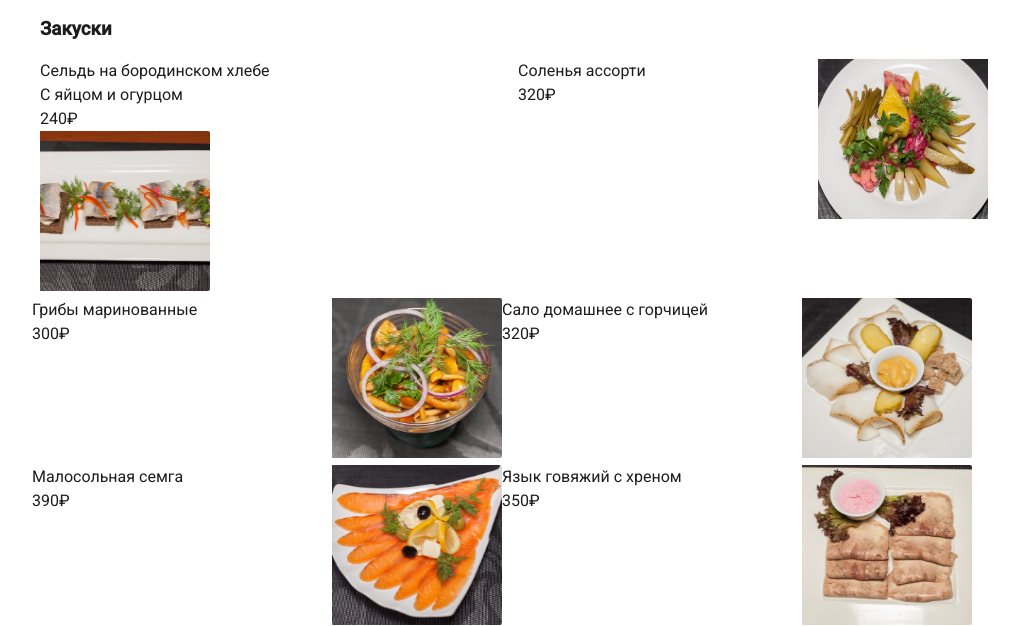
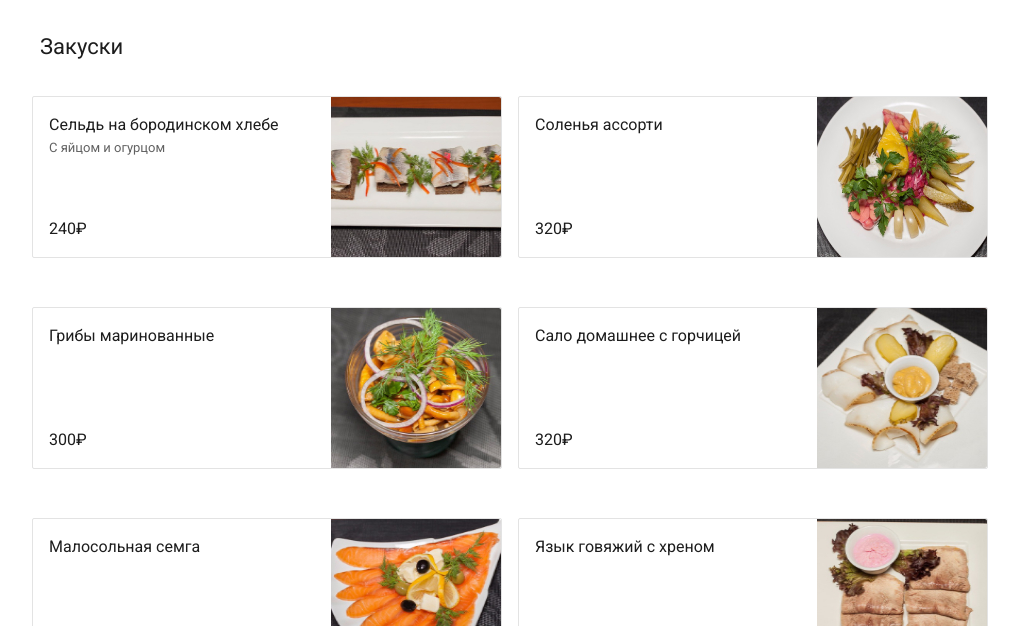
Before and after one commit to Nike2406/Stepik_exercises, a plain HTML site: page Homework_9.4/index.html in a window 1280 px wide. Shown: the part 539-1165 px from the top of the page, without its empty margins (122-1141 px from the left). Drawn offline with Linux system fonts and the light colour scheme.

Commit message:
add cards in snackes

```diff
--- a/Homework_9.4/css/style.css
+++ b/Homework_9.4/css/style.css
@@ -1,3 +1,23 @@
+/*
+.boxes {
+  height: 300px;
+  border: 2px solid green;
+  display: -webkit-flex;
+  display: -moz-flex;
+  display: -ms-flex;
+  display: -o-flex;
+  display: flex;
+  flex-direction: column;
+  justify-content: space-between
+}
+
+.box {
+  height: 100px;
+  width: 100px;
+  background-color: blueviolet;
+}
+*/
+
 body {
   font-family: 'Roboto', sans-serif;
   font-size: 16px;
@@ -66,7 +86,7 @@ a {
   white-space: nowrap;
 }
 
-.advetisement-wrapper>div {
+.advetisement-wrapper > div {
   margin: 0;
   padding: 0;
   margin-top: 54px;
@@ -98,3 +118,51 @@ a {
 .food-navigation__wrapper {
   border-bottom: 1px solid rgba(117, 117, 117, 0.2);
 }
+
+h3.snackes-title {
+  margin: 32px 0;
+  font-weight: normal;
+  font-size: 22px;
+  line-height: 34px;
+}
+
+.snackes-item-description {
+  display: -webkit-flex;
+  display: -moz-flex;
+  display: -ms-flex;
+  display: -o-flex;
+  display: flex;
+  flex-direction: column;
+  justify-content: space-between;
+  padding: 16px;
+}
+
+.snackes-items__wrapper {
+  padding: 0;
+  box-sizing: border-box;
+  border: 1px solid rgba(117, 117, 117, 0.2);
+  border-radius: 2px;
+  margin-bottom: 49px;
+}
+
+.snackes-items__wrapper:hover {
+  background: rgba(117, 117, 117, 0.04);
+  cursor: pointer;
+}
+
+@media (max-width:1023px) {
+  .snackes-items__wrapper {
+    margin-bottom: 32px;
+  }
+}
+
+.snackes-description {
+  font-size: 13px;
+  line-height: 21px;
+  color: #626262;
+}
+
+.snackes-item-img {
+  width: 170px;
+  height: 160px;
+}
--- a/Homework_9.4/index.html
+++ b/Homework_9.4/index.html
@@ -51,22 +51,36 @@
     </div>
   </div>
 
+<!--Sample-->
+<!--
+  <div class="boxes">
+
+    <div class="box">1</div>
+    <div class="box">2</div>
+
+  </div>
+-->
 
   <div class="container">
     <section class="snackes">
       <h3 class="snackes-title">Закуски</h3>
       <div class="row snackes-items">
-        <div class="snackes-item col-sm-6 col-xs-12between-xs">
+        <div class="snackes-item col-md-6 col-xs-12 between-xs">
+          <div class="snackes-items__wrapper col-xs-12 row between-xs">
             <div class="snackes-item-description">
+             <div class="snackes-item-description__wrapper">
                <div class="snackes-title">Сельдь на бородинском хлебе</div>
               <div class="snackes-description">С яйцом и огурцом</div>
+             </div>
               <div class="snackes-price">240&#8381;</div>
             </div>
             <div class="snackes-item-img">
               <img src="img/Snack_1.jpg" alt="Snack_1">
             </div>
           </div>
-        <div class="snackes-item col-sm-6 col-xs-12 row between-xs">
+        </div>
+        <div class="snackes-item col-md-6 col-xs-12 between-xs">
+          <div class="snackes-items__wrapper col-xs-12 row between-xs">
             <div class="snackes-item-description">
               <div class="snackes-title">Соленья ассорти</div>
               <div class="snackes-price">320&#8381;</div>
@@ -75,7 +89,9 @@
               <img src="img/Snack_2.jpg" alt="Snack_2">
             </div>
           </div>
-        <div class="snackes-item col-sm-6 col-xs-12 row between-xs">
+        </div>
+        <div class="snackes-item col-md-6 col-xs-12 between-xs">
+          <div class="snackes-items__wrapper col-xs-12 row between-xs">
             <div class="snackes-item-description">
               <div class="snackes-title">Грибы маринованные</div>
               <div class="snackes-price">300&#8381;</div>
@@ -84,7 +100,9 @@
               <img src="img/Snack_3.jpg" alt="Snack_3">
             </div>
           </div>
-        <div class="snackes-item col-sm-6 col-xs-12 row between-xs">
+        </div>
+        <div class="snackes-item col-md-6 col-xs-12 between-xs">
+          <div class="snackes-items__wrapper col-xs-12 row between-xs">
             <div class="snackes-item-description">
               <div class="snackes-title">Сало домашнее с горчицей</div>
               <div class="snackes-price">320&#8381;</div>
@@ -93,7 +111,9 @@
               <img src="img/Snack_4.jpg" alt="Snack_4">
             </div>
           </div>
-        <div class="snackes-item col-sm-6 col-xs-12 row between-xs">
+        </div>
+        <div class="snackes-item col-md-6 col-xs-12 between-xs">
+          <div class="snackes-items__wrapper col-xs-12 row between-xs">
             <div class="snackes-item-description">
               <div class="snackes-title">Малосольная семга</div>
               <div class="snackes-price">390&#8381;</div>
@@ -102,13 +122,16 @@
               <img src="img/Snack_5.jpg" alt="Snack_5">
             </div>
           </div>
-        <div class="snackes-item col-sm-6 col-xs-12 row between-xs">
+        </div>
+        <div class="snackes-item col-md-6 col-xs-12 between-xs">
+          <div class="snackes-items__wrapper col-xs-12 row between-xs">
             <div class="snackes-item-description">
               <div class="snackes-title">Язык говяжий с хреном</div>
               <div class="snackes-price">350&#8381;</div>
             </div>
             <div class="snackes-item-img">
               <img src="img/Snack_6.jpg" alt="Snack_6">
+            </div>
           </div>
         </div>
       </div>
@@ -160,6 +183,4 @@
     </div>
   </footer>
 
-</body>
-
-</html>
+</body></html>
```
Lines whose indentation alone changed are shown as unchanged.
